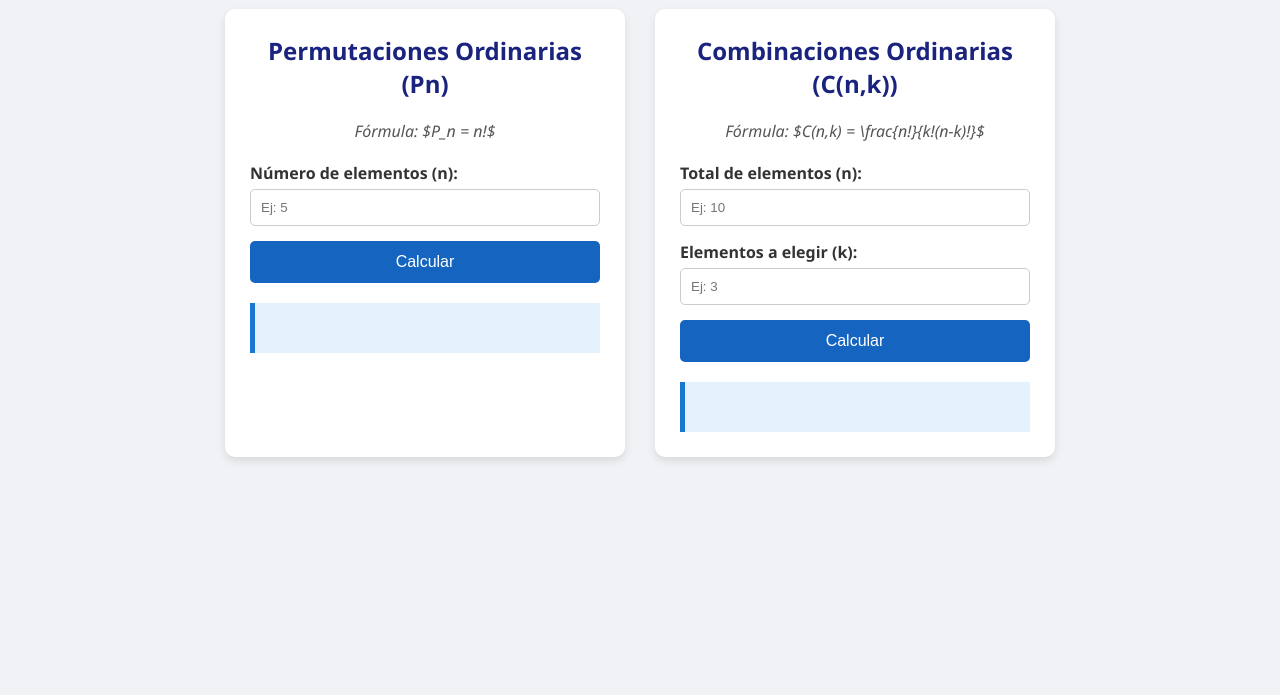
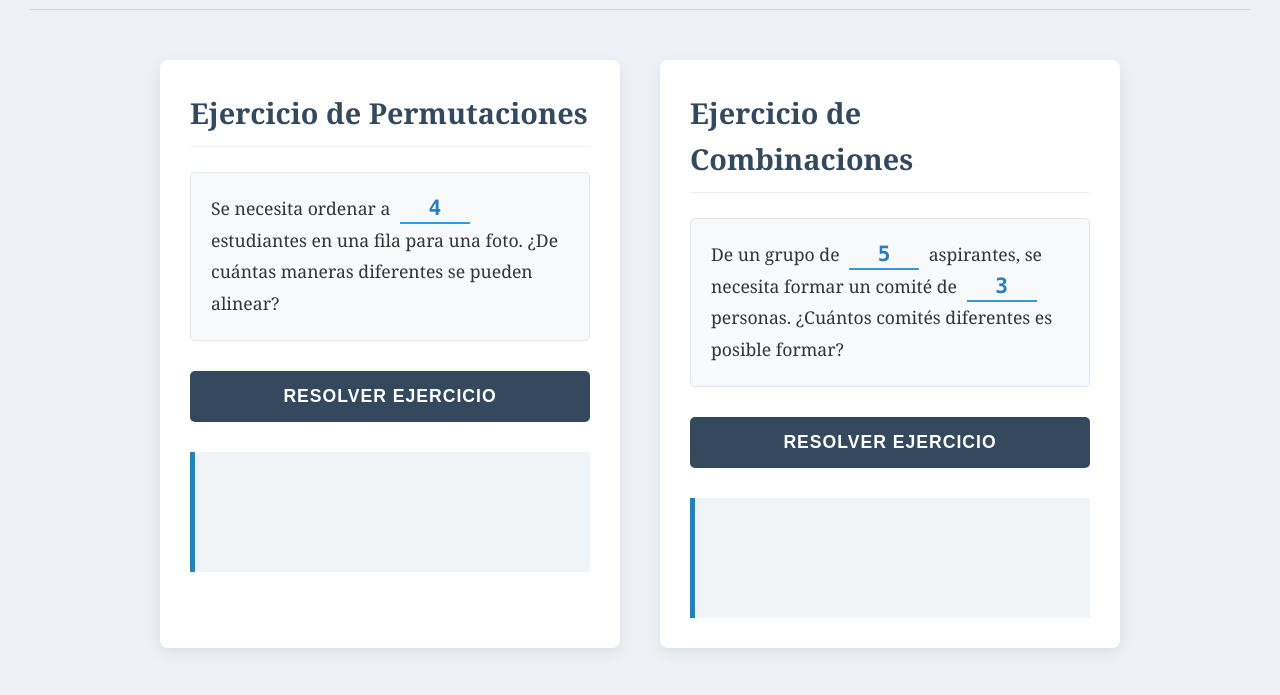
Before and after one commit to Criollo-bit/santiagoDproyecto, a plain HTML site: page index.html in a window 1280 px wide. Shown: the part 105-800 px from the top of the page. Drawn offline with Linux system fonts and the light colour scheme.

Commit message:
trabajofinalSD

```diff
--- a/index.html
+++ b/index.html
@@ -3,42 +3,45 @@
 <head>
     <meta charset="UTF-8">
     <meta name="viewport" content="width=device-width, initial-scale=1.0">
-    <title>Calculadora de Combinatoria</title>
+    <title>Solucionador de Ejercicios de Combinatoria</title>
     <link rel="stylesheet" href="styles.css">
 </head>
 <body>
 
     <header>
-        <h1>Herramientas de Combinatoria</h1>
+        <h1>Solucionador de Ejercicios de Combinatoria</h1>
     </header>
 
     <main class="container">
         <div class="calculator-card">
-            <h2>Permutaciones Ordinarias (Pn)</h2>
-            <p class="formula">Fórmula: $P_n = n!$</p>
-            <div class="input-group">
-                <label for="permN">Número de elementos (n):</label>
-                <input type="number" id="permN" placeholder="Ej: 5" min="0">
+            <h2>Ejercicio de Permutaciones</h2>
+            <div class="exercise-box">
+                <p>Se necesita ordenar a <input type="number" id="permN" value="4" min="0"> estudiantes en una fila para una foto. ¿De cuántas maneras diferentes se pueden alinear?</p>
             </div>
-            <button onclick="calcularPermutacion()">Calcular</button>
+            <button onclick="calcularPermutacion()">Resolver Ejercicio</button>
             <div id="resultadoPerm" class="result-box">
-                </div>
+            </div>
+            <button id="mostrarPermBtn" class="secondary-button" onclick="mostrarPermutaciones()">
+                Desplegar Permutaciones
+            </button>
+            <div id="listaPermutaciones" class="combinations-list">
+            </div>
         </div>
 
         <div class="calculator-card">
-            <h2>Combinaciones Ordinarias (C(n,k))</h2>
-            <p class="formula">Fórmula: $C(n,k) = \frac{n!}{k!(n-k)!}$</p>
-            <div class="input-group">
-                <label for="combN">Total de elementos (n):</label>
-                <input type="number" id="combN" placeholder="Ej: 10" min="0">
+            <h2>Ejercicio de Combinaciones</h2>
+            <div class="exercise-box">
+                <p>De un grupo de <input type="number" id="combN" value="5" min="0"> aspirantes, se necesita formar un comité de <input type="number" id="combK" value="3" min="0"> personas. ¿Cuántos comités diferentes es posible formar?</p>
             </div>
-            <div class="input-group">
-                <label for="combK">Elementos a elegir (k):</label>
-                <input type="number" id="combK" placeholder="Ej: 3" min="0">
+            <button onclick="calcularCombinacion()">Resolver Ejercicio</button>
+            <div id="resultadoComb" class="result-box">
             </div>
-            <button onclick="calcularCombinacion()">Calcular</button>
-            <div id="resultadoComb" class="result-box">
-                </div>
+
+            <button id="mostrarCombBtn" class="secondary-button" onclick="mostrarCombinaciones()">
+                Desplegar Combinaciones
+            </button>
+            <div id="listaCombinaciones" class="combinations-list">
+            </div>
         </div>
     </main>
 
--- a/script.js
+++ b/script.js
@@ -1,35 +1,28 @@
-/**
- * Función reutilizable para calcular el factorial de un número.
- * @param {number} num El número del cual se calculará el factorial.
- * @returns {number} El resultado del factorial.
- */
-function factorial(num) {
+ function factorial(num) {
     if (num < 0) return -1;
     if (num === 0) return 1;
-
-    let resultado = 1;
+     let resultado = 1;
     for (let i = 2; i <= num; i++) {
         resultado *= i;
     }
     return resultado;
 }
 
-/**
- * Calcula las permutaciones ordinarias (n!) y muestra el resultado con el procedimiento.
- */
 function calcularPermutacion() {
     const n = parseInt(document.getElementById('permN').value);
     const resultadoDiv = document.getElementById('resultadoPerm');
+    const btnMostrar = document.getElementById('mostrarPermBtn');
+    const listaDiv = document.getElementById('listaPermutaciones');
+
+    btnMostrar.style.display = 'none';
+    listaDiv.style.display = 'none';
+    listaDiv.innerHTML = '';
 
     if (isNaN(n) || n < 0) {
         resultadoDiv.innerHTML = "Por favor, introduce un número válido.";
         return;
     }
-
-    // --- INICIO DE LA MODIFICACIÓN ---
-    let procedimiento = `P<sub>${n}</sub> = ${n}! <br>`; // Muestra la fórmula inicial
-
-    // Construir la cadena del procedimiento
+    let procedimiento = `P<sub>${n}</sub> = ${n}! <br>`;
     if (n === 0 || n === 1) {
         procedimiento += `${n}! = 1`;
     } else {
@@ -39,20 +32,24 @@ function calcularPermutacion() {
         }
         procedimiento += `${n}! = ${expansion.join(' × ')}`;
     }
+     const resultado = factorial(n);
+    resultadoDiv.innerHTML = `${procedimiento} <br><strong>Resultado: ${resultado.toLocaleString('es')}</strong>`;
 
-    const resultado = factorial(n);
-    // Mostramos el procedimiento completo y el resultado final
-    resultadoDiv.innerHTML = `${procedimiento} <br><strong>Resultado: ${resultado.toLocaleString('es')}</strong>`;
-    // --- FIN DE LA MODIFICACIÓN ---
+    if (resultado > 0 && n <= 7) {
+        btnMostrar.style.display = 'block';
+    }
 }
 
-/**
- * Calcula las combinaciones ordinarias y muestra el resultado con el procedimiento.
- */
 function calcularCombinacion() {
     const n = parseInt(document.getElementById('combN').value);
     const k = parseInt(document.getElementById('combK').value);
     const resultadoDiv = document.getElementById('resultadoComb');
+    const btnMostrar = document.getElementById('mostrarCombBtn');
+    const listaDiv = document.getElementById('listaCombinaciones');
+
+    btnMostrar.style.display = 'none';
+    listaDiv.style.display = 'none';
+    listaDiv.innerHTML = '';
 
     if (isNaN(n) || isNaN(k) || n < 0 || k < 0) {
         resultadoDiv.innerHTML = "Por favor, introduce números válidos.";
@@ -63,22 +60,82 @@ function calcularCombinacion() {
         return;
     }
 
-    // --- INICIO DE LA MODIFICACIÓN ---
     let procedimiento = `C(${n},${k}) = <sup>${n}!</sup> / <sub>(${k}! * (${n}-${k})!)</sub> <br>`;
-    procedimiento += `C(${n},${k}) = <sup>${n}!</sup> / <sub>(${k}! * ${n - k}!)</sub> <br>`;
-
-    // Calculamos los factoriales
+     procedimiento += `C(${n},${k}) = <sup>${n}!</sup> / <sub>(${k}! * ${n - k}!)</sub> <br>`;
     const factN = factorial(n);
     const factK = factorial(k);
-    const factNK = factorial(n - k);
-
-    // Mostramos el valor de cada factorial
+     const factNK = factorial(n - k);
     procedimiento += `C(${n},${k}) = <sup>${factN.toLocaleString('es')}</sup> / <sub>(${factK.toLocaleString('es')} × ${factNK.toLocaleString('es')})</sub> <br>`;
     procedimiento += `C(${n},${k}) = <sup>${factN.toLocaleString('es')}</sup> / <sub>${(factK * factNK).toLocaleString('es')}</sub> <br>`;
+     const resultado = factN / (factK * factNK);
+    resultadoDiv.innerHTML = `${procedimiento} <strong>Resultado: ${resultado.toLocaleString('es')}</strong>`;
 
-    const resultado = factN / (factK * factNK);
+    if (resultado > 0) {
+        btnMostrar.style.display = 'block';
+    }
+}
 
-    // Mostramos el procedimiento completo y el resultado final
-    resultadoDiv.innerHTML = `${procedimiento} <strong>Resultado: ${resultado.toLocaleString('es')}</strong>`;
-    // --- FIN DE LA MODIFICACIÓN ---
+function mostrarPermutaciones() {
+    const n = parseInt(document.getElementById('permN').value);
+    const listaDiv = document.getElementById('listaPermutaciones');
+
+    if (n > 7) {
+        listaDiv.innerHTML = "<span>Hay demasiadas permutaciones (&gt;5,040) para mostrar.</span>";
+        listaDiv.style.display = 'block';
+        return;
+    }
+
+    const elementos = Array.from({ length: n }, (_, i) => i + 1);
+    const permutaciones = [];
+
+    function generar(arr, l = 0) {
+        if (l === arr.length - 1) {
+            permutaciones.push([...arr]);
+            return;
+        }
+        for (let i = l; i < arr.length; i++) {
+            [arr[l], arr[i]] = [arr[i], arr[l]];
+            generar(arr, l + 1);
+            [arr[l], arr[i]] = [arr[i], arr[l]];
+        }
+    }
+
+    generar(elementos);
+    listaDiv.innerHTML = permutaciones.map(p => `<span>{ ${p.join(', ')} }</span>`).join('');
+    listaDiv.style.display = 'block';
 }
+
+function mostrarCombinaciones() {
+    const n = parseInt(document.getElementById('combN').value);
+    const k = parseInt(document.getElementById('combK').value);
+    const listaDiv = document.getElementById('listaCombinaciones');
+
+    const numCombinaciones = factorial(n) / (factorial(k) * factorial(n - k));
+    if (numCombinaciones > 500) {
+        listaDiv.innerHTML = "<span>Hay demasiadas combinaciones (&gt;500) para mostrar.</span>";
+        listaDiv.style.display = 'block';
+        return;
+    }
+
+    const elementos = Array.from({ length: n }, (_, i) => i + 1);
+    const combinaciones = [];
+
+    function generar(inicio, comboActual) {
+        if (comboActual.length === k) {
+            combinaciones.push([...comboActual]);
+            return;
+        }
+        if (inicio === elementos.length) {
+            return;
+        }
+        for (let i = inicio; i < elementos.length; i++) {
+            comboActual.push(elementos[i]);
+            generar(i + 1, comboActual);
+            comboActual.pop();
+        }
+    }
+
+    generar(0, []);
+    listaDiv.innerHTML = combinaciones.map(combo => `<span>{ ${combo.join(', ')} }</span>`).join('');
+    listaDiv.style.display = 'block';
+}
--- a/styles.css
+++ b/styles.css
@@ -1,103 +1,168 @@
-/* Estilos generales del cuerpo de la página */
 body {
-    font-family: 'Segoe UI', Tahoma, Geneva, Verdana, sans-serif;
-    background-color: #f0f2f5;
+    font-family: 'Georgia', serif;
+    background-color: #eef2f6;
     color: #333;
     margin: 0;
-    padding: 20px;
+    padding: 30px;
+    line-height: 1.6;
 }
 
-/* Estilo del encabezado principal */
 header {
     text-align: center;
-    margin-bottom: 30px;
+    margin-bottom: 50px;
+    border-bottom: 1px solid #d0d5db;
+    padding-bottom: 20px;
 }
 
 header h1 {
-    color: #0d47a1;
+    color: #2c3e50;
+    font-size: 2.5em;
+    margin: 0;
+    font-weight: normal;
 }
 
-/* Contenedor principal para las tarjetas */
 .container {
     display: flex;
     justify-content: center;
-    gap: 30px;
-    flex-wrap: wrap; /* Permite que las tarjetas se reorganicen en pantallas pequeñas */
+    gap: 40px;
+    flex-wrap: wrap;
 }
 
-/* Estilo de cada tarjeta de calculadora */
 .calculator-card {
     background-color: #ffffff;
-    border-radius: 10px;
-    box-shadow: 0 4px 8px rgba(0, 0, 0, 0.1);
-    padding: 25px;
-    width: 350px;
-    text-align: center;
-    transition: transform 0.2s;
+    border-radius: 8px;
+    box-shadow: 0 5px 15px rgba(0, 0, 0, 0.08);
+    padding: 30px;
+    width: 400px;
+    text-align: left;
+    transition: transform 0.2s ease-in-out;
 }
 
 .calculator-card:hover {
-    transform: translateY(-5px); /* Efecto de elevación al pasar el mouse */
+    transform: translateY(-8px);
+    box-shadow: 0 8px 20px rgba(0, 0, 0, 0.12);
 }
 
 .calculator-card h2 {
     margin-top: 0;
-    color: #1a237e;
+    color: #34495e;
+    font-size: 1.8em;
+    margin-bottom: 25px;
+    border-bottom: 1px solid #ecf0f1;
+    padding-bottom: 10px;
 }
 
-/* Estilo para mostrar la fórmula matemática */
-.formula {
-    font-style: italic;
-    color: #555;
-    margin-bottom: 20px;
+.exercise-box {
+    background-color: #f8f9fa;
+    border: 1px solid #e0e6ed;
+    border-radius: 5px;
+    padding: 20px;
+    margin-bottom: 30px;
+    text-align: left;
+    font-size: 1.1em;
 }
 
-/* Grupo de etiqueta e input */
-.input-group {
-    margin-bottom: 15px;
-    text-align: left;
+.exercise-box p {
+    font-family: 'Cambria', serif;
+    line-height: 1.8;
+    margin: 0;
+    color: #333;
 }
 
-.input-group label {
-    display: block;
-    margin-bottom: 5px;
+.exercise-box input[type="number"] {
+    width: 70px;
+    font-family: 'Consolas', monospace;
+    font-weight: bold;
+    color: #2980b9;
+    border: none;
+    border-bottom: 2px solid #3498db;
+    text-align: center;
+    font-size: 1.2em;
+    background: transparent;
+    padding: 2px 0;
+    margin: 0 5px;
+}
+
+input::-webkit-outer-spin-button,
+input::-webkit-inner-spin-button {
+  -webkit-appearance: none;
+  margin: 0;
+}
+
+button {
+    background-color: #34495e;
+    color: white;
+    border: none;
+    padding: 15px 30px;
+    border-radius: 5px;
+    cursor: pointer;
+    font-size: 1.1em;
+    width: 100%;
+    transition: background-color 0.3s ease-in-out, transform 0.1s;
+    text-transform: uppercase;
+    letter-spacing: 1px;
     font-weight: bold;
 }
 
-/* Estilo de los campos de entrada */
-input[type="number"] {
-    width: 100%;
-    padding: 10px;
-    box-sizing: border-box; /* Asegura que el padding no afecte el ancho total */
-    border: 1px solid #ccc;
-    border-radius: 5px;
+button:hover {
+    background-color: #2c3e50;
+    transform: translateY(-2px);
 }
 
-/* Estilo del botón de cálculo */
-button {
-    background-color: #1565c0;
-    color: white;
-    border: none;
-    padding: 12px 25px;
-    border-radius: 5px;
-    cursor: pointer;
-    font-size: 16px;
-    width: 100%;
-    transition: background-color 0.3s;
+button:active {
+    transform: translateY(0);
 }
 
-button:hover {
-    background-color: #0d47a1;
+.result-box {
+    margin-top: 30px;
+    padding: 20px;
+    background-color: #f0f4f7;
+    border-left: 5px solid #2980b9;
+    min-height: 80px;
+    text-align: left;
+    font-size: 1.1em;
+    color: #2c3e50;
+    line-height: 1.7;
+    white-space: pre-wrap;
 }
 
-/* Caja para mostrar el resultado */
-.result-box {
+.result-box strong {
+    color: #1a5276;
+    font-weight: bold;
+}
+
+.result-box sub, .result-box sup {
+    font-size: 0.8em;
+}
+
+.secondary-button {
+    background-color: #7f8c8d;
+    margin-top: 15px;
+    font-size: 0.9em;
+    display: none;
+}
+
+.secondary-button:hover {
+    background-color: #5d6d7e;
+}
+
+.combinations-list {
     margin-top: 20px;
     padding: 15px;
-    background-color: #e3f2fd;
-    border-left: 5px solid #1976d2;
-    min-height: 20px;
-    text-align: left;
-    font-weight: bold;
-    color: #0d47a1;
+    background-color: #fdfdfd;
+    border: 1px solid #e0e6ed;
+    border-radius: 5px;
+    max-height: 200px;
+    overflow-y: auto;
+    text-align: center;
+    font-family: 'Consolas', monospace;
+    display: none;
 }
+
+.combinations-list span {
+    display: inline-block;
+    margin: 5px;
+    padding: 8px;
+    background-color: #eef2f6;
+    border-radius: 4px;
+}
```
